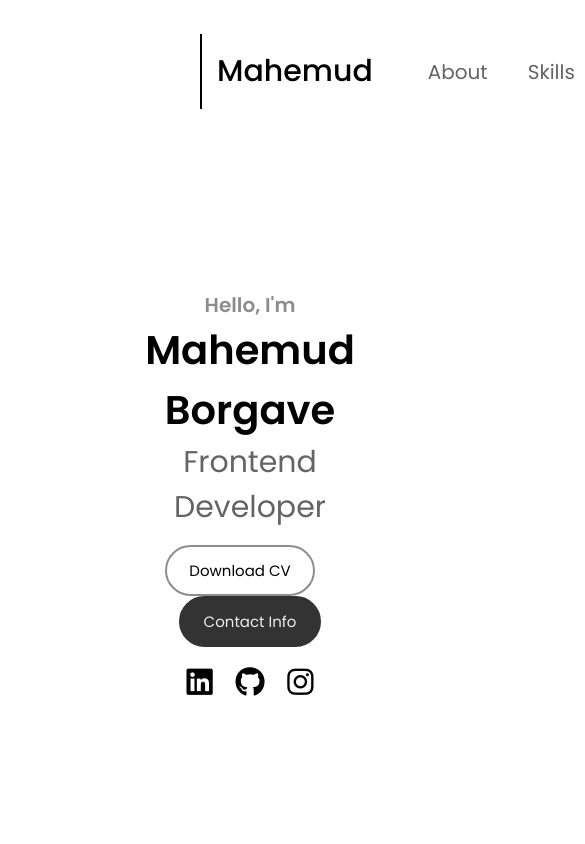
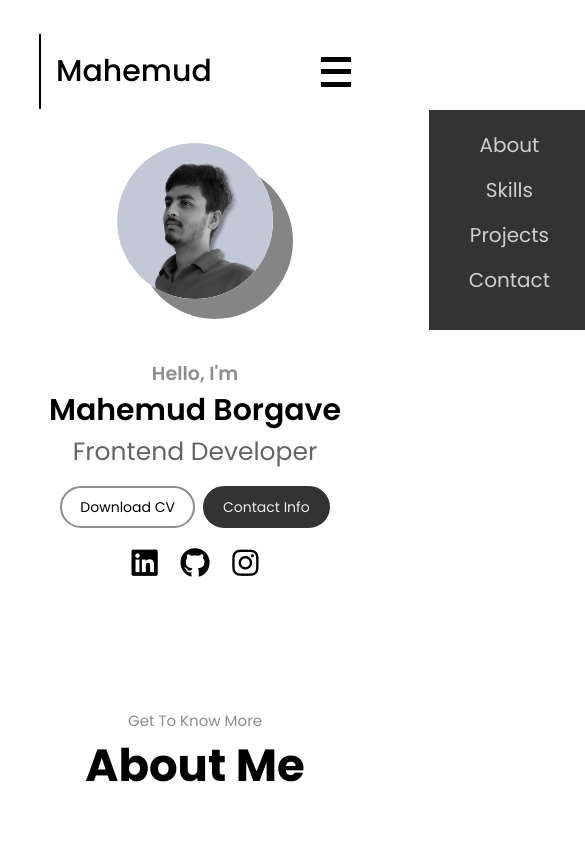
Before and after one commit to mahemudborgave/md-blacknwhite-portfolio, a plain HTML site: page index.html in a window 390 px wide. Shown: the top 844 px of the page, 585 px wide, since content can reach past the window. Drawn offline with Linux system fonts and the light colour scheme.

Commit message:
Responsive 1 - About secion is made responsive, hamburger is added, there is small nav div coming out now

```diff
--- a/index.html
+++ b/index.html
@@ -1,25 +1,43 @@
 <!DOCTYPE html>
 <html lang="en">
+
 <head>
     <meta charset="UTF-8">
     <meta name="viewport" content="width=device-width, initial-scale=1.0">
     <title>Md Portfolio</title>
     <link rel="stylesheet" href="./style.css">
-    <link rel="stylesheet" href="https://cdnjs.cloudflare.com/ajax/libs/font-awesome/6.4.0/css/all.min.css" integrity="sha512-iecdLmaskl7CVkqkXNQ/ZH/XLlvWZOJyj7Yy7tcenmpD1ypASozpmT/E0iPtmFIB46ZmdtAc9eNBvH0H/ZpiBw==" crossorigin="anonymous" referrerpolicy="no-referrer" />
+    <link rel="stylesheet" href="https://cdnjs.cloudflare.com/ajax/libs/font-awesome/6.4.0/css/all.min.css"
+        integrity="sha512-iecdLmaskl7CVkqkXNQ/ZH/XLlvWZOJyj7Yy7tcenmpD1ypASozpmT/E0iPtmFIB46ZmdtAc9eNBvH0H/ZpiBw=="
+        crossorigin="anonymous" referrerpolicy="no-referrer" />
 </head>
+
 <body>
     <div class="header">
         <div>
             <p>Mahemud</p>
         </div>
-        <ul>
-            <a href="#aboutme"><li>About</li></a>
-            <a href="#skill-section"><li>Skills</li></a>
-            <a href="#project-section"><li>Projects</li></a>
-            <a href="#contact-section"><li>Contact</li></a>
+        <ul class="nav-links">
+            <a href="#aboutme">
+                <li>About</li>
+            </a>
+            <a href="#skill-section">
+                <li>Skills</li>
+            </a>
+            <a href="#project-section">
+                <li>Projects</li>
+            </a>
+            <a href="#contact-section">
+                <li>Contact</li>
+            </a>
         </ul>
+        <div class="hamb">
+            <span></span>
+            <span></span>
+            <span></span>
+        </div>
     </div>
-    <div  id="about">
+
+    <div id="about">
         <div class="profile-photo">
             <img src="./assets/profile-pic.png" alt="Mahemud Profil Photo">
         </div>
@@ -32,7 +50,8 @@
                 <a href="#contact-section">Contact Info</a>
             </div>
             <div class="social-media-links">
-                <a href="https://www.linkedin.com/in/mahemud-borgave-b01762231/"><i class="fa-brands fa-linkedin"></i></a>
+                <a href="https://www.linkedin.com/in/mahemud-borgave-b01762231/"><i
+                        class="fa-brands fa-linkedin"></i></a>
                 <a href="https://github.com/mahemudborgave"><i class="fa-brands fa-github"></i></a>
                 <a href="https://www.instagram.com/95_mahemud/"><i class="fa-brands fa-instagram"></i></a>
             </div>
@@ -61,7 +80,10 @@
                         <p>B.Tech - Information Tech.</p>
                     </div>
                 </div>
-                <p class="aboutme-description">Highly motivated and dedicated software developer with a few months of industry experience, possessing a strong foundation in various programming languages and technologies. Fast learner and adaptable professional, eager to contribute my skills and passion to drive the success of dynamic projects in the software development domain.</p>
+                <p class="aboutme-description">Highly motivated and dedicated software developer with a few months of
+                    industry experience, possessing a strong foundation in various programming languages and
+                    technologies. Fast learner and adaptable professional, eager to contribute my skills and passion to
+                    drive the success of dynamic projects in the software development domain.</p>
             </div>
         </div>
     </div>
@@ -200,18 +222,27 @@
 
     <footer>
         <div class="bot-nav">
-            <div class="header">
+            <!-- <div class="header">
                 <ul>
-                    <a href="#aboutme"><li>About</li></a>
-                    <a href="#skill-section"><li>Skills</li></a>
-                    <a href="#project-section"><li>Projects</li></a>
-                    <a href="#contact-section"><li>Contact</li></a>
+                    <a href="#aboutme">
+                        <li>About</li>
+                    </a>
+                    <a href="#skill-section">
+                        <li>Skills</li>
+                    </a>
+                    <a href="#project-section">
+                        <li>Projects</li>
+                    </a>
+                    <a href="#contact-section">
+                        <li>Contact</li>
+                    </a>
                 </ul>
             </div>
-        </div>
-        <p>Copyright &copy;2024 Mahemud. All Rights Reserved</p>
+        </div> -->
+            <p>Copyright &copy;2024 Mahemud. All Rights Reserved</p>
     </footer>
 
     <script src="./index.js"></script>
 </body>
+
 </html>
--- a/index.js
+++ b/index.js
@@ -0,0 +1,18 @@
+let hamb = document.querySelector(".hamb");
+let navLinks = document.querySelector(".header ul");
+let body = document.querySelector("body");
+let anchorInUl = document.querySelectorAll(".header ul a");
+
+console.log(hamb);
+console.log(navLinks);
+console.log(body);
+
+hamb.addEventListener("click", () => {
+  navLinks.classList.toggle("visible");
+});
+
+anchorInUl.forEach((anchor) => {
+  anchor.addEventListener("click", () => {
+    navLinks.classList.remove("visible");
+  });
+});
--- a/style.css
+++ b/style.css
@@ -13,13 +13,16 @@
     --gray: #8e8d8d;
     --dgray: #646464;
 }
+
 html {
     font-size: 62.5%;
     scroll-behavior: smooth;
 }
-body{
-    padding: 0 200px;
+
+body {
+    padding: 0 10%;
 }
+
 .header {
     height: 17vh;
     /* border: 5px solid red; */
@@ -27,6 +30,7 @@ body{
     justify-content: space-between;
     align-items: center;
 }
+
 .header p {
     font-size: 3rem;
     font-weight: 500;
@@ -35,66 +39,97 @@ body{
     /* border-top: 2px solid black; */
     /* border-radius: 50%;     */
 }
+
 .header ul {
     font-size: 2rem;
     display: flex;
     list-style-type: none;
 }
+
 .header ul a {
     margin-left: 2em;
     text-decoration: none;
     color: var(--dgray);
 }
+
 .header ul a:hover {
     color: rgb(0, 0, 0);
     text-decoration: underline;
     text-underline-offset: 10px;
 }
 
+.hamb {
+    width: 30px;
+    height: 30px;
+    /* border: 2px solid green; */
+    display: none;
+    flex-direction: column;
+    justify-content: space-between;
+}
+
+.hamb span {
+    width: 100%;
+    height: 5px;
+    background-color: black;
+}
+
 
 #about {
-    height: 83vh;
+    height: 70vh;
     /* border: 5px solid blue; */
     display: flex;
     justify-content: center;
     align-items: center;
 }
+
 #about .profile-photo {
-    height: 500px;
-    width: 500px;
+    /* border: 5px solid red; */
+    height: 40vw;
+    width: 40vw;
+    max-width: 500px;
+    max-height: 500px;
+    /* min-width: 400px;
+    min-height: 400px; */
     padding: 50px;
 }
+
 #about .profile-photo img {
-    width: 100%;
+    /* width: 100%; */
     height: 100%;
     object-fit: cover;
     border-radius: 50%;
     box-shadow: 20px 20px rgb(133, 133, 133);
     transition: all .4s ease-in-out;
 }
+
 #about .profile-photo img:hover {
     box-shadow: -90px 40px rgb(133, 133, 133), -40px -50px rgb(56, 56, 56);
 }
+
 #about .about-info {
     /* border: 5px solid green; */
     text-align: center;
     padding: 50px;
 }
+
 #about .about-info p:first-child {
     font-size: 2rem;
     font-weight: 600;
     color: var(--gray);
 }
+
 #about .about-info p:nth-child(2) {
     font-size: 4rem;
     font-weight: 600;
 }
+
 #about .about-info p:nth-child(3) {
     font-size: 3rem;
     font-weight: 400;
     color: var(--dgray);
     margin-bottom: 15px;
 }
+
 #about .about-info .about-buttons a:first-child {
     display: inline-block;
     font-size: 1.5rem;
@@ -103,13 +138,15 @@ body{
     border: 2px solid var(--gray);
     padding: .8em 1.5em;
     border-radius: 30px;
-    margin-right: 20px;
+    margin-right: 5px;
     transition: all .1s ease-in;
 }
+
 #about .about-info .about-buttons a:first-child:hover {
     border-color: black;
     transform: scale(1.02);
 }
+
 #about .about-info .about-buttons a:nth-child(2) {
     display: inline-block;
     font-size: 1.5rem;
@@ -121,13 +158,16 @@ body{
     border-radius: 30px;
     transition: all .2s ease-in;
 }
+
 #about .about-info .about-buttons a:nth-child(2):hover {
     /* background-color: rgb(68, 68, 68); */
     transform: scale(1.02);
 }
+
 #about .about-info .about-buttons {
     margin-bottom: 20px;
 }
+
 .social-media-links a i {
     display: inline-block;
     font-size: 3rem;
@@ -136,6 +176,7 @@ body{
     margin: 0 10px;
     transition: all .2s ease-in;
 }
+
 .social-media-links a i:hover {
     transform: scale(1.1);
 }
@@ -147,20 +188,24 @@ body{
     /* border: 5px solid blue ; */
     padding: 50px 0;
 }
+
 .wrapper-heading {
     /* border: 5px solid red; */
     text-align: center;
     text-transform: capitalize;
     padding: 30px 0;
 }
+
 .wrapper-heading .small-heading {
     font-size: 1.5rem;
     color: var(--gray);
 }
+
 .wrapper-heading .main-heading {
     font-size: 4.5rem;
     font-weight: 800;
 }
+
 .wrapper-aboutme-content {
     /* border: 5px solid green; */
     display: flex;
@@ -168,6 +213,7 @@ body{
     padding: 0 0 50px;
     margin-top: 20px;
 }
+
 .wrapper-aboutme-content .aboutme-image {
     border: 3px solid var(--fgray);
     border-radius: 30px;
@@ -176,6 +222,7 @@ body{
     margin-right: 50px;
     overflow: hidden;
 }
+
 .wrapper-aboutme-content .aboutme-image img {
     border-radius: 30px;
     width: 100%;
@@ -184,10 +231,12 @@ body{
     filter: grayscale(100%);
     transition: all .2s ease-in-out;
 }
+
 .wrapper-aboutme-content .aboutme-image:hover img {
     transform: scale(1.05);
     filter: grayscale(30%);
 }
+
 .wrapper-aboutme-content .aboutme-content {
     /* border: 5px solid blue; */
     flex-grow: 1;
@@ -196,12 +245,14 @@ body{
     flex-direction: column;
     justify-content: center;
 }
+
 .wrapper-aboutme-content .aboutme-content .exp-edu-box {
     /* border: 5px solid blue; */
     display: flex;
     justify-content: space-between;
     align-items: center;
 }
+
 .wrapper-aboutme-content .aboutme-content .exp-box {
     font-size: 1.7rem;
     border: 3px solid var(--fgray);
@@ -211,9 +262,11 @@ body{
     color: var(--dgray);
     transition: all .2s ease-in-out;
 }
+
 .wrapper-aboutme-content .aboutme-content .exp-box:hover {
     transform: translateY(-10px);
 }
+
 .wrapper-aboutme-content .aboutme-content .aboutme-description {
     width: 700px;
     /* border: 5px solid red; */
@@ -232,11 +285,13 @@ body{
     /* border: 5px solid green; */
     padding: 50px 0;
 }
+
 .skill-sectors {
     display: grid;
     grid-template-columns: repeat(2, 1fr);
     gap: 40px;
 }
+
 .skill-sectors .sector {
     border: 3px solid var(--fgray);
     border-radius: 30px;
@@ -244,9 +299,11 @@ body{
     padding: 1.7em 0;
     transition: all .2s ease-in-out;
 }
+
 .skill-sectors .sector:hover {
     transform: scale(1.05);
 }
+
 .skill-sectors .sector .sector-heading {
     text-align: center;
     color: var(--dgray);
@@ -254,27 +311,32 @@ body{
     font-weight: 600;
     margin-bottom: 30px;
 }
+
 .skill-sectors .sector .skills {
     /* border: 5px solid red; */
     display: grid;
-    grid-template-columns: repeat(2,1fr);
+    grid-template-columns: repeat(2, 1fr);
     gap: 40px 60px;
     font-size: 1.7rem;
     padding: 0 70px;
 }
+
 .skill-sectors .sector .skills .skill {
     /* border: 5px solid blue; */
     display: flex;
 }
+
 .skill-sectors .sector .skills .skill i {
     font-size: 2.2rem;
     padding-top: 5px;
     margin-right: 20px;
 }
+
 .skill-sectors .sector .skills .skill .skill-text .sk1 {
     font-size: 1.8rem;
     font-weight: 700;
 }
+
 .skill-sectors .sector .skills .skill .skill-text .sk2 {
     color: var(--dgray);
 }
@@ -284,12 +346,14 @@ body{
 #project-section {
     padding: 50px 0;
 }
+
 .projects {
     /* border: 5px solid red; */
     display: grid;
     grid-template-columns: repeat(auto-fit, minmax(300px, 1fr));
     gap: 40px;
 }
+
 .projects .project {
     font-size: 1.7rem;
     border: 3px solid var(--fgray);
@@ -297,19 +361,23 @@ body{
     padding: 1.5em 2em;
     transition: all .2s ease-in-out;
 }
+
 .projects .project:hover {
     box-shadow: 10px 10px rgb(70, 70, 70);
 }
+
 .projects .project .project-img {
     width: 100%;
     height: 300px;
 }
+
 .projects .project .project-img img {
     width: 100%;
     height: 100%;
     border-radius: 2em;
     object-fit: cover;
 }
+
 .projects .project p {
     /* border: 1px solid red; */
     font-size: 2.5rem;
@@ -317,9 +385,11 @@ body{
     text-align: center;
     padding: .5em;
 }
+
 .projects .project .ref-links {
     text-align: center;
 }
+
 .projects .project .ref-links a {
     text-decoration: none;
     color: black;
@@ -329,6 +399,7 @@ body{
     border-radius: 1.2em;
     transition: all .3s ease-in-out;
 }
+
 .projects .project .ref-links a:hover {
     background-color: rgb(67, 67, 67);
     border-color: rgb(67, 67, 67);
@@ -346,16 +417,19 @@ body{
     justify-content: center;
     align-items: center;
 }
+
 .cont-line1 {
     font-size: 2.5rem;
     color: var(--gray);
     font-weight: 500;
 }
+
 .cont-line2 {
     font-size: 5rem;
     color: black;
     font-weight: 600;
 }
+
 .cont-src {
     margin-top: 1em;
     border-radius: 2em;
@@ -364,18 +438,23 @@ body{
     background-color: #f7f7f7;
     transition: all .4s ease-in-out;
 }
+
 #contact-section:hover .cont-src {
     transform: scale(1.05);
 }
-.cont-src > * {
+
+.cont-src>* {
     display: inline-block;
 }
-.cont-src > :first-child {
+
+.cont-src> :first-child {
     margin-right: 20px;
 }
+
 .src i {
     padding: 5px;
 }
+
 .src p {
     display: inline-block;
     font-weight: 400;
@@ -388,15 +467,129 @@ footer {
     font-size: 1.7rem;
     padding: 50px 0;
 }
+
 footer .header {
     justify-content: center;
 }
+
 footer .header ul a {
     font-weight: 3rem;
     margin: 0 2em;
     color: black;
 }
+
 footer p {
     text-align: center;
     color: var(--dgray);
 }
+
+@media (max-width: 1255px) {
+    #about .about-info p:nth-child(2) {
+        font-size: 3.5rem;
+    }
+
+}
+
+@media (max-width: 1150px) {
+    #about .about-info {
+        padding: 30px;
+    }
+}
+
+@media (max-width: 1010px) {
+    #about .profile-photo {
+        max-width: 276px;
+        max-height: 276px;
+        padding: 0;
+        margin-bottom: 10px;
+    }
+
+    .hamb {
+        display: flex;
+    }
+
+    .header .nav-links {
+        display: flex;
+        flex-direction: column;
+        align-items: center;
+        position: fixed;
+        right: -200px;
+        top: 110px;
+        background-color: rgb(51, 51, 51);
+        padding: 20px 40px;
+        transition: all .4s ease-in-out;
+    }
+
+    .header ul.visible {
+        right: 10%;
+    }
+
+    .header ul a {
+        margin-left: 0;
+        color: #cfcfcf;
+    }
+
+    .header ul li {
+        margin-bottom: 15px;
+    }
+
+    #about {
+        height: auto;
+        flex-direction: column;
+        justify-content: center;
+        align-items: center;
+    }
+
+    #about .about-info .about-buttons a:first-child {
+        font-size: 1.5rem;
+        padding: .6em 1.3em;
+    }
+
+    #about .about-info .about-buttons a:nth-child(2) {
+        font-size: 1.5rem;
+        padding: .6em 1.3em;
+    }
+}
+
+@media (max-width : 520px) {
+    #about .about-info {
+        padding: 50px 0 50px;
+    }
+
+    #about .about-info p:first-child {
+        font-size: 1.9rem;
+    }
+
+    #about .about-info p:nth-child(2) {
+        font-size: 3rem;
+    }
+
+    #about .about-info p:nth-child(3) {
+        font-size: 2.5rem;
+        font-weight: 400;
+        color: var(--dgray);
+        margin-bottom: 15px;
+    }
+
+    #about .about-info .about-buttons a:first-child {
+        font-size: 1.4rem;
+        padding: .6em 1.3em;
+    }
+
+    #about .about-info .about-buttons a:nth-child(2) {
+        font-size: 1.4rem;
+        padding: .6em 1.3em;
+    }
+}
+
+@media (max-width : 385px) {
+    #about .about-info .about-buttons a:first-child {
+        font-size: 1.1rem;
+        padding: .6em 1.3em;
+    }
+
+    #about .about-info .about-buttons a:nth-child(2) {
+        font-size: 1.1rem;
+        padding: .6em 1.3em;
+    }
+}
```
